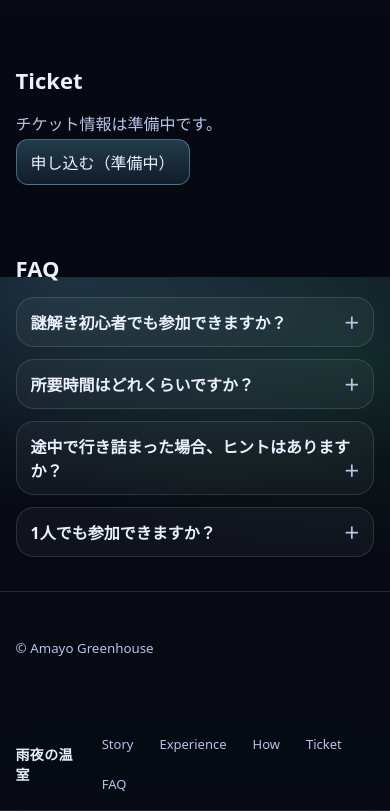
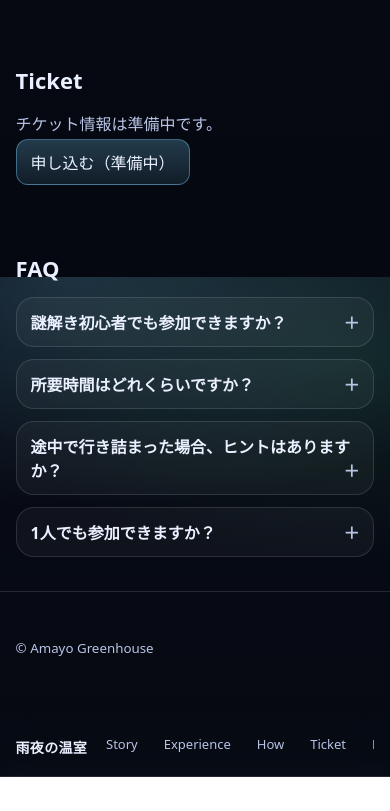
Before and after one commit to Kraprottlab/ameyo-greenhouse-lp, a plain HTML site: page index.html in a window 390 px wide. Shown: the part 1411-2222 px from the top of the page. After the commit the page ends 2188 px from the top, so only its background shows below. Drawn offline with Linux system fonts and the light colour scheme.

Commit message:
Update style.css

```diff
--- a/style.css
+++ b/style.css
@@ -268,3 +268,34 @@ html{
   .nav-links{ gap: 8px; }
   .nav-links a{ padding: 6px 8px; }
 }
+
+/* スマホ：ナビは1行＋横スクロール */
+@media (max-width: 520px){
+  .top-nav-inner{
+    align-items: center;
+    gap: 10px;
+  }
+
+  .brand{
+    white-space: nowrap;
+  }
+
+  .nav-links{
+    flex-wrap: nowrap;
+    overflow-x: auto;
+    -webkit-overflow-scrolling: touch;
+    gap: 8px;
+    padding-bottom: 6px; /* スクロールバーが邪魔なら微調整 */
+  }
+
+  .nav-links a{
+    white-space: nowrap;
+    flex: 0 0 auto;
+    padding: 6px 8px;
+  }
+}
+
+/* アンカーで飛んだ時に見出しが隠れにくくする */
+.section{
+  scroll-margin-top: 72px;
+}
```
